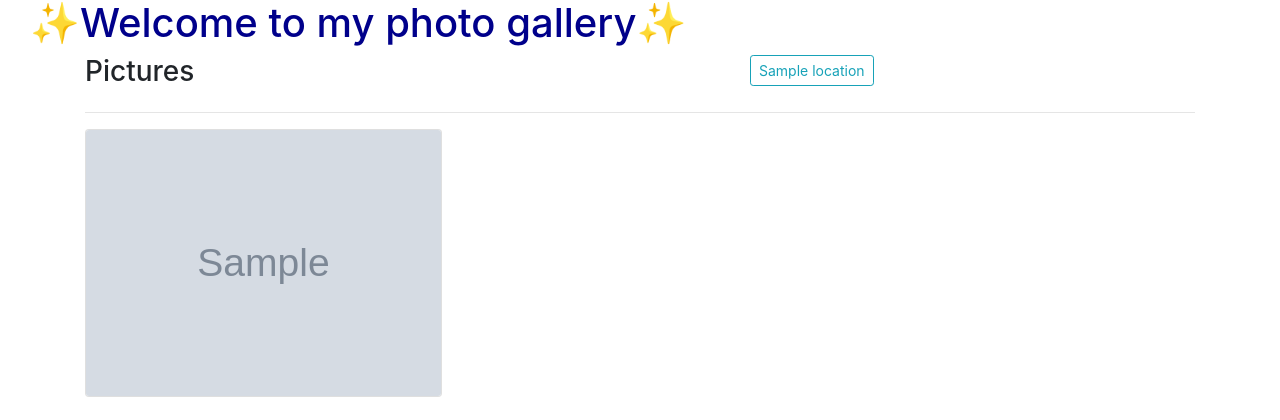
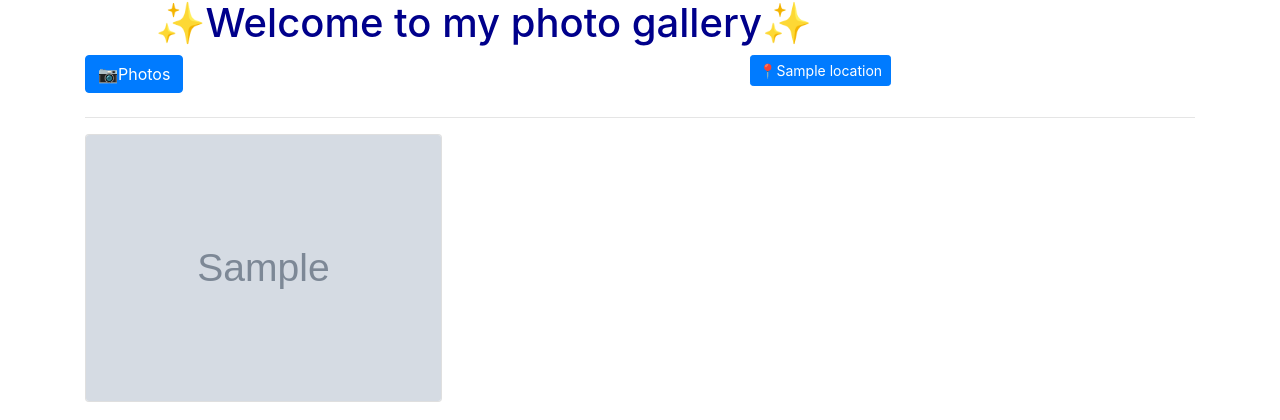
Before and after one commit to FestusMutie/photo-gallery, a Django app: page / in a window 1280 px wide. Shown: the part 149-569 px from the top of the page. Run offline with Django 3.2, Linux system fonts and the light colour scheme; tables that the repository leaves empty hold one stand-in row (values such as "Sample post"); grey boxes marked "Sample" are stand-in pictures; some libraries are stand-ins or nearby versions.

Commit message:
fix errors

```diff
--- a/pictures/templates/index.html
+++ b/pictures/templates/index.html
@@ -15,19 +15,19 @@
 </style>
 <div class="container-fluid landing">
     <div class="col-md-9 ">
-        <h1 style="color:darkblue;">✨Welcome to my photo gallery✨</h1>
+        <h1 style="color:darkblue;text-align: center;">✨Welcome to my photo gallery✨</h1>
 </div>
 <div class="container-fluid boded" id="b">
     <div class="container">
         <div class="row">
             <div class="col-md-7">
-                <h3>Pictures</h3>
+                <h3 class="btn btn-primary"style="text-align:center;" >📷Photos</h3>
             </div>
             <div class="col-md-5">
             <span id="locations">
                 {% for location in locations %}
-                    <a class="btn btn-outline-info btn-sm" id="btn"
-                       href="/location/{{location.name}}">{{location.name}}</a>
+                    <a class="btn btn-primary btn-sm" id="btn"
+                       href="/location/{{location.name}}">📍{{location.name}}</a>
                 {%endfor%}
              </span>
             </div>
@@ -51,14 +51,14 @@
                         <div class="modal-body">
                             <img src="{{image.image.url}}" alt="{{image.name}}" class="img-fluid">
                             <p class="imgdesc text-center">{{image.description}}</p>
-                            <span class="btn btn-sm btn-outline-success">{{image.category}}</span> <a
-                                href="/location/{{image.location}}" class="btn btn-sm btn-outline-info">{{image.location}}</a>
+                            <span class="btn btn-sm btn-success">{{image.category}}</span> <a
+                                href="/location/{{image.location}}" class="btn btn-sm btn-info">{{image.location}}</a>
                         </div>
                         <div class="modal-footer">
                             <input class="form-control input-lg" type="text"
                                    value="{{image.image.url}}" id="{{image.id}}.url">
-                            <button class="btn btn-success btn-sm" onclick="copyLink('{{image.id}}.url')">Copy</button>
-                            <button type="button" class="btn btn-outline-danger btn-sm" data-dismiss="modal">Close
+                            <button class="btn btn-info btn-sm" onclick="copyLink('{{image.id}}.url')">Copy</button>
+                            <button type="button" class="btn btn-outline-primary btn-sm" data-dismiss="modal">Close
                             </button>
                         </div>
                     </div>
--- a/pictures/templates/navbar.html
+++ b/pictures/templates/navbar.html
@@ -1,5 +1,5 @@
-<nav class="navbar navbar-expand-lg dark grey" style="background-image: url(https://encrypted-tbn0.gstatic.com/images?q=tbn:ANd9GcQ-NKlfm4O_HAhkhknYubqWXbdt7HkrOVKl3Q&usqp=CAU);padding: 3em;" >
-    <a class="navbar-brand text-white"  href="/"><h3>🖼️FESTUS' GALLERY</h3></a>
+<nav class="navbar navbar-expand-lg dark grey" style="background-image: url(https://encrypted-tbn0.gstatic.com/images?q=tbn:ANd9GcQ-NKlfm4O_HAhkhknYubqWXbdt7HkrOVKl3Q&usqp=CAU);padding: 3em;text-align:justify;" >
+    <a class="navbar-brand text-white"href="/"><h3 >🖼️FESTUS' GALLERY</h3></a>
       <button class="navbar-toggler" type="button" data-toggle="collapse" data-target="#navbarTogglerDemo02" aria-controls="navbarTogglerDemo02" aria-expanded="false" aria-label="Toggle navigation">
         <span class="navbar-toggler-icon"></span>
       </button>
@@ -7,7 +7,7 @@
         <ul class="navbar-nav mr-auto mt-2 mt-md-0">
         </ul>
         <form class="form-inline my-2 my-md-0"  action="search/" role="search">
-          <input class="form-control mr-sm-2" type="search" placeholder="🔍Search Category" name="imagesearch" aria-label="Search">
+          <input class="form-control mr-sm-2" type="search" placeholder="🔍Search by Category" name="imagesearch" aria-label="Search">
           <button class="btn btn-primary btn-md my-2 my-sm-0" type="submit">Search</button>
         </form>
       </div>
```
